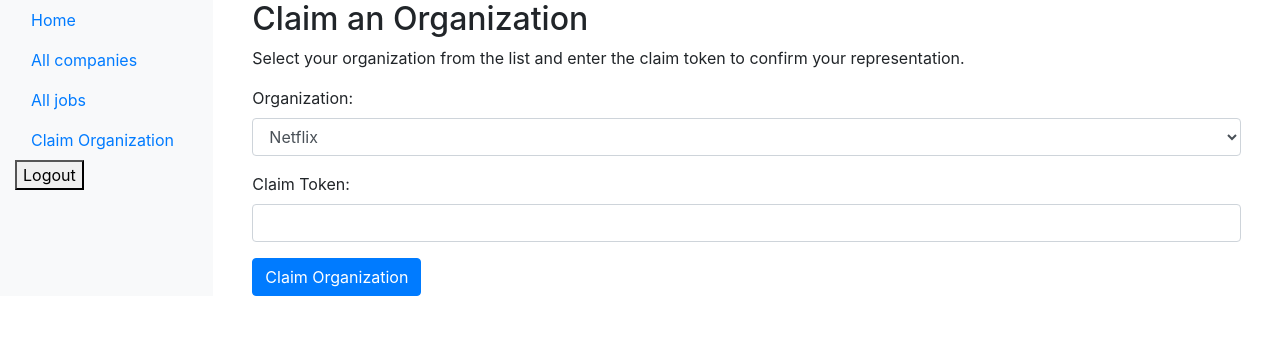
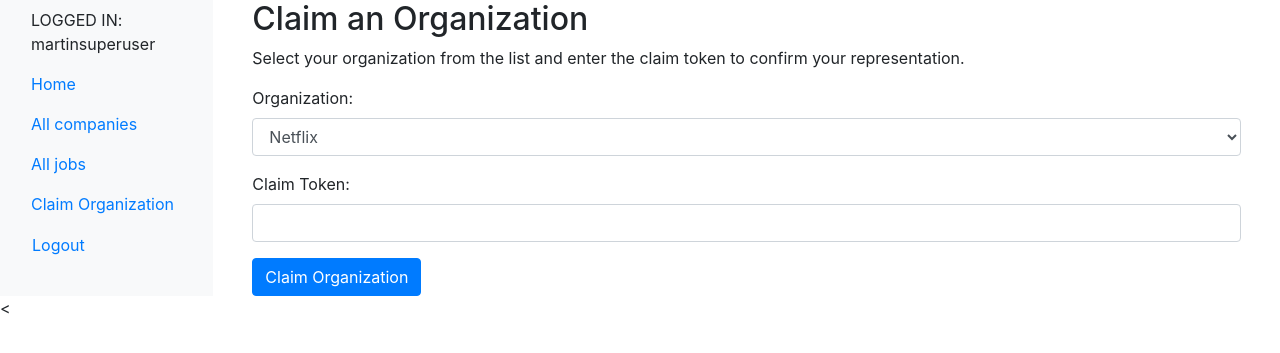
Before and after one commit to martn2023/yindeed_indeed_clone, a Django app: page /claim_org/ in a window 1280 px wide. Shown: the top 353 px of the page. Run offline with Django 5.2, Linux system fonts and the light colour scheme; a user stored in the database is signed in; data comes from the database, SQL or seed files in the repository; both versions use the stored data as it was after the commit; some libraries are stand-ins or nearby versions.

Commit message:
logged in as: USERNAME added and logout link fixed

```diff
--- a/templates/base_generic.html
+++ b/templates/base_generic.html
@@ -4,75 +4,59 @@
     <meta charset="UTF-8">
     <meta name="viewport" content="width=device-width, initial-scale=1.0">
     <title>{% block title %}Yindeed.com{% endblock title %}</title>
-    <!-- advised to put the static loading even before bootstrap link -->
+    <!-- Load static to use in links -->
     {% load static %}
     <!-- Include Bootstrap CSS -->
     <link href="https://stackpath.bootstrapcdn.com/bootstrap/4.5.2/css/bootstrap.min.css" rel="stylesheet">
-    <!-- Include your stylesheet here if you have one -->
-
+    <!-- Include your custom stylesheet here -->
     <link href="{% static 'css/styles.css' %}" rel="stylesheet">
-
-
 </head>
 <body>
     <div class="container-fluid">
         <div class="row">
             <!-- Navigation panel -->
             <nav class="col-md-2 d-none d-md-block bg-light sidebar">
+                <!-- Welcome message for authenticated users -->
+                {% if request.user.is_authenticated %}
+                    <div class="welcome-message py-2 px-3">
+                        LOGGED IN: {{ request.user.username }}
+                    </div>
+                {% endif %}
                 <div class="sidebar-sticky">
                     <ul class="nav flex-column">
                         <li class="nav-item">
-                <a class="nav-link active" href="{% url 'core:home' %}">
-                    Home
-                </a>
+                            <a class="nav-link active" href="{% url 'core:home' %}">Home</a>
                         </li>
-
                         <li role="separator" class="divider"></li>
-
                         <li class="nav-item">
-                <a class="nav-link" href="{% url 'job_catalog:all_companies' %}">
-                    All companies
-                </a>
+                            <a class="nav-link" href="{% url 'job_catalog:all_companies' %}">All companies</a>
                         </li>
                         <li class="nav-item">
-                <a class="nav-link" href="{% url 'job_catalog:all_jobs' %}">
-                    All jobs
-                </a>
+                            <a class="nav-link" href="{% url 'job_catalog:all_jobs' %}">All jobs</a>
                         </li>
-
-
                         <li role="separator" class="divider"></li>
-
-            <!-- Insert the authentication conditional here -->
+                        <!-- Authentication conditional links -->
                         {% if request.user.is_authenticated %}
                             {% if not is_job_poster %}
                                 <li class="nav-item">
-                        <a class="nav-link" href="{% url 'core:claim_organization' %}">
-                            Claim Organization
-                        </a>
+                                    <a class="nav-link" href="{% url 'core:claim_organization' %}">Claim Organization</a>
                                 </li>
                             {% endif %}
-
+                            <!-- Styled logout button -->
+                            <li class="nav-item">
                                 <form action="{% url 'core:logout' %}" method="post">
                                     {% csrf_token %}
-                    <button type="submit">Logout</button>
+                                    <button type="submit" class="btn btn-link nav-link px-3">Logout</button>
                                 </form>
+                            </li>
                         {% else %}
                             <li class="nav-item">
-                    <a class="nav-link" href="{% url 'core:register' %}">
-                        Register
-                    </a>
+                                <a class="nav-link" href="{% url 'core:register' %}">Register</a>
                             </li>
                             <li class="nav-item">
-                    <a class="nav-link" href="{% url 'core:login_start' %}">
-                        Login
-                    </a>
+                                <a class="nav-link" href="{% url 'core:login_start' %}">Login</a>
                             </li>
                         {% endif %}
-
-
-
-
                     </ul>
                 </div>
             </nav>
@@ -80,16 +64,13 @@
             <!-- Main content -->
             <main role="main" class="col-md-9 ml-sm-auto col-lg-10 px-md-4">
                 {% block content %}
-                <!-- Your page content goes here  -->
-                "content coming from base generic template"
+                <!-- Page content goes here -->
                 {% endblock content %}
             </main>
         </div>
     </div>
 
-    <!-- Include Bootstrap Javascript and dependencies -->
+    <!-- Bootstrap Javascript and dependencies -->
     <script src="https://code.jquery.com/jquery-3.5.1.slim.min.js"></script>
     <script src="https://cdn.jsdelivr.net/npm/@popperjs/core@2.9.3/dist/umd/popper.min.js"></script>
-    <script src="https://stackpath.bootstrapcdn.com/bootstrap/4.5.2/js/bootstrap.min.js"></script>
-</body>
-</html>
+    <
```
Also changed, not shown: db.sqlite3. Lines whose indentation alone changed are shown as unchanged.
